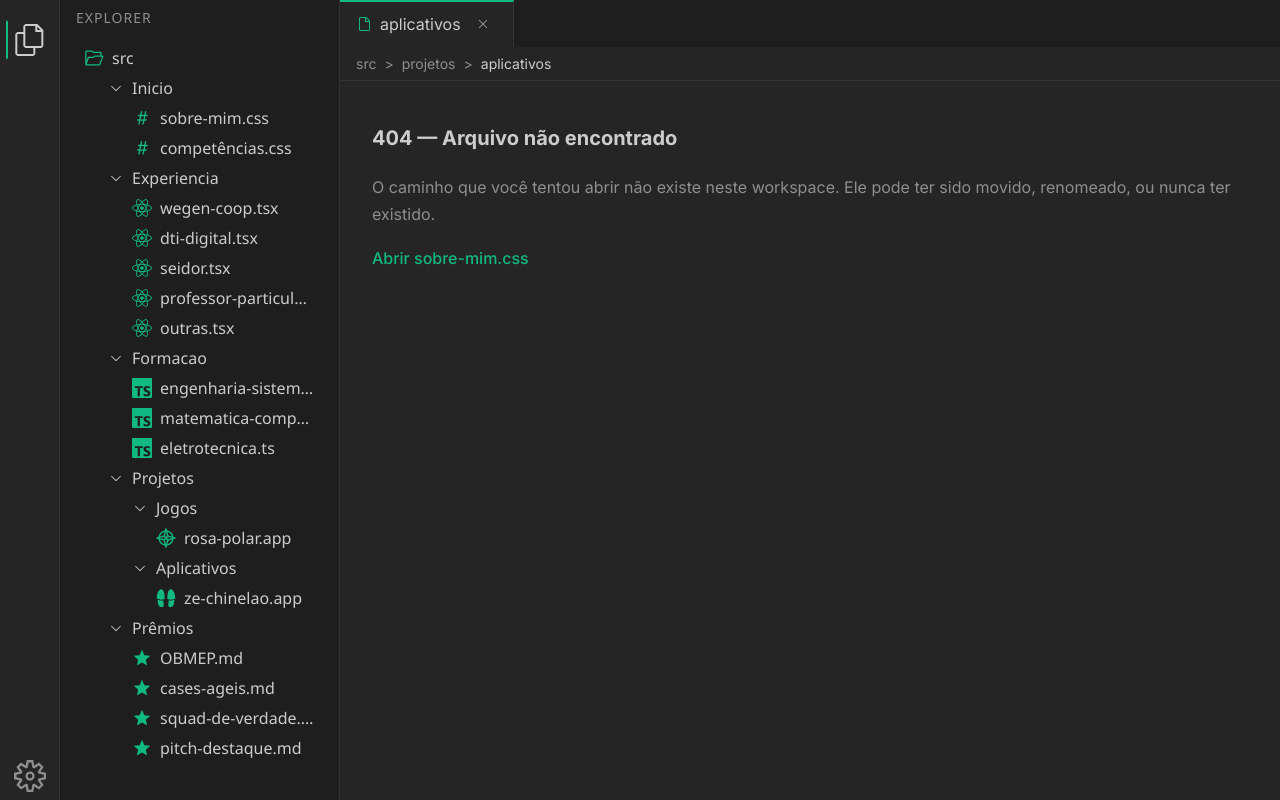
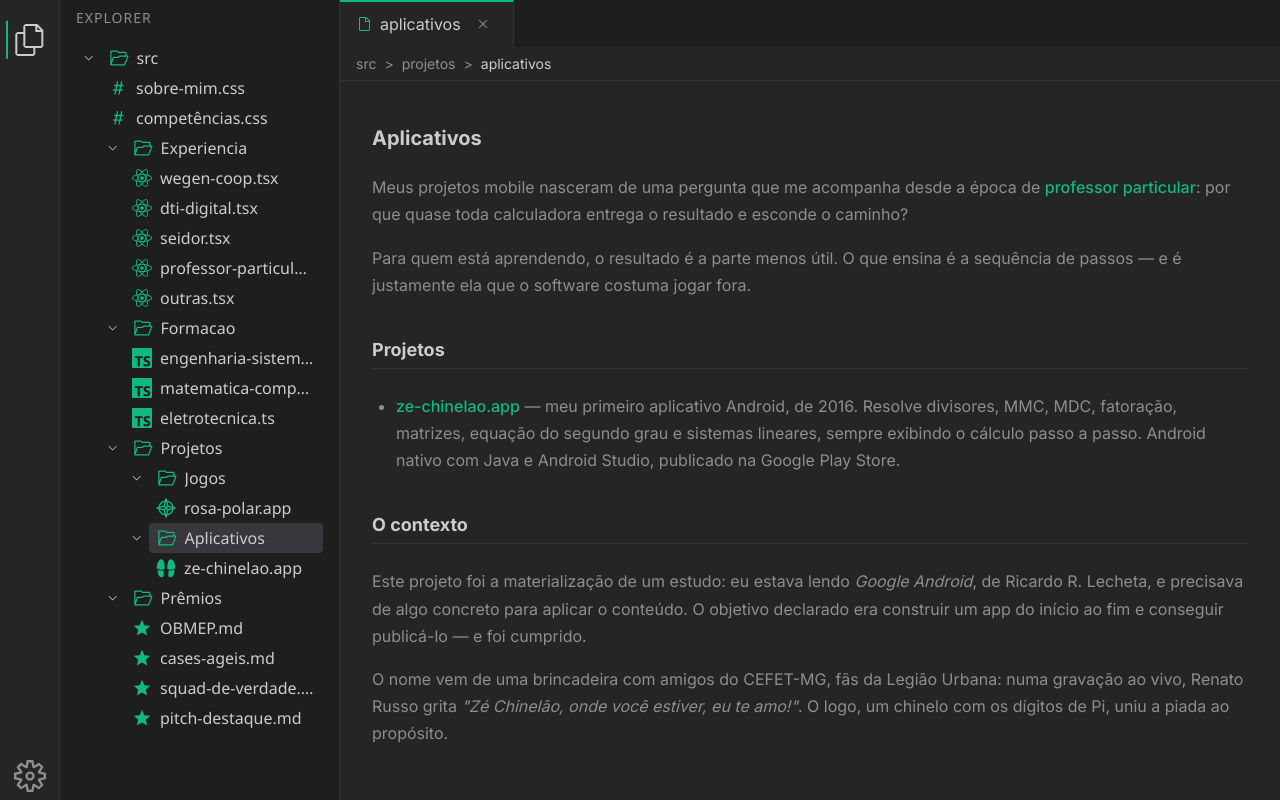
Before and after one commit to pmatos2000/portfolio-paulo-matos, a Next.js app: page /projetos/aplicativos in a window 1280 px wide. Before the commit this address had no page. Built offline with nearby package versions, Linux system fonts and the light colour scheme.

Commit message:
feat(nav): adiciona paginas de pasta e move arquivos soltos para a raiz

```diff
--- /dev/null
+++ b/src/app/projetos/aplicativos/page.tsx
@@ -0,0 +1,58 @@
+import Link from "next/link";
+import { pageMetadata } from "@/data/site";
+
+export const metadata = pageMetadata({
+  title: "Aplicativos",
+  description:
+    "Software mobile com propósito educacional: aplicativos Android que exibem o cálculo passo a passo em vez de apenas entregar o resultado.",
+  path: "/projetos/aplicativos",
+});
+
+const AplicativosPage = () => {
+  return (
+    <div className="contentPage">
+      <h1>Aplicativos</h1>
+      <p>
+        Meus projetos mobile nasceram de uma pergunta que me acompanha desde a
+        época de{" "}
+        <Link href="/experiencias#professor-particular">
+          professor particular
+        </Link>
+        : por que quase toda calculadora entrega o resultado e esconde o
+        caminho?
+      </p>
+      <p>
+        Para quem está aprendendo, o resultado é a parte menos útil. O que
+        ensina é a sequência de passos — e é justamente ela que o software
+        costuma jogar fora.
+      </p>
+
+      <h2>Projetos</h2>
+      <ul>
+        <li>
+          <Link href="/projetos/aplicativos/ze-chinelao">ze-chinelao.app</Link>{" "}
+          — meu primeiro aplicativo Android, de 2016. Resolve divisores, MMC,
+          MDC, fatoração, matrizes, equação do segundo grau e sistemas lineares,
+          sempre exibindo o cálculo passo a passo. Android nativo com Java e
+          Android Studio, publicado na Google Play Store.
+        </li>
+      </ul>
+
+      <h2>O contexto</h2>
+      <p>
+        Este projeto foi a materialização de um estudo: eu estava lendo{" "}
+        <em>Google Android</em>, de Ricardo R. Lecheta, e precisava de algo
+        concreto para aplicar o conteúdo. O objetivo declarado era construir um
+        app do início ao fim e conseguir publicá-lo — e foi cumprido.
+      </p>
+      <p>
+        O nome vem de uma brincadeira com amigos do CEFET-MG, fãs da Legião
+        Urbana: numa gravação ao vivo, Renato Russo grita{" "}
+        <em>"Zé Chinelão, onde você estiver, eu te amo!"</em>. O logo, um
+        chinelo com os dígitos de Pi, uniu a piada ao propósito.
+      </p>
+    </div>
+  );
+};
+
+export default AplicativosPage;
--- a/src/components/Sidebar/Sidebar.tsx
+++ b/src/components/Sidebar/Sidebar.tsx
@@ -43,7 +43,6 @@ const Sidebar = ({ onCloseMenu }: SidebarProps) => {
     };
   }, [pathname]);
 
-
   const handleNavigate = (url: string) => {
     const fragment = url.split("#")[1];
     setHash(fragment ? `#${fragment}` : "");
--- a/src/components/TreeNodeComponent/TreeNodeComponent.module.css
+++ b/src/components/TreeNodeComponent/TreeNodeComponent.module.css
@@ -14,6 +14,57 @@
 
 .nodeTitle:hover {
   background-color: var(--background-hover);
+}
+
+.nodeRow {
+  display: flex;
+  align-items: center;
+}
+
+.chevronButton {
+  display: flex;
+  align-items: center;
+  flex-shrink: 0;
+  padding: 0.25rem;
+  border: none;
+  border-radius: 4px;
+  background: none;
+  color: inherit;
+  cursor: pointer;
+}
+
+.chevronButton:hover {
+  background-color: var(--background-hover);
+}
+
+.nodeLink {
+  display: flex;
+  align-items: center;
+  gap: 0.5rem;
+  flex: 1;
+  min-width: 0;
+  padding: 0.25rem 0.5rem;
+  border-radius: 4px;
+  text-decoration: none;
+  color: var(--text-color);
+}
+
+.nodeLink:hover,
+.nodeLink.active {
+  background-color: var(--background-hover);
+}
+
+.nodeLink span:last-child {
+  min-width: 0;
+  overflow: hidden;
+  text-overflow: ellipsis;
+  white-space: nowrap;
+}
+
+@media (hover: none) {
+  .chevronButton {
+    padding: 0.5rem 0.35rem;
+  }
 }
 
 .nestedList {
--- a/src/components/TreeNodeComponent/TreeNodeComponent.tsx
+++ b/src/components/TreeNodeComponent/TreeNodeComponent.tsx
@@ -38,20 +38,41 @@ const TreeNodeComponent = ({ node }: TreeNodeProps) => {
       </ul>
     ) : null;
 
-    if (node.url) {
+    const chevron = isExpanded ? (
+      <VscChevronDown aria-hidden="true" />
+    ) : (
+      <VscChevronRight aria-hidden="true" />
+    );
+
+    // Pasta com página própria: o chevron alterna, o nome navega.
+    const nodeUrl = node.url;
+    if (nodeUrl) {
       return (
         <li>
+          <div className={styles.nodeRow}>
+            <button
+              type="button"
+              className={styles.chevronButton}
+              aria-expanded={isExpanded}
+              aria-label={
+                isExpanded ? `Recolher ${node.title}` : `Expandir ${node.title}`
+              }
+              onClick={() => setIsExpanded(!isExpanded)}
+            >
+              {chevron}
+            </button>
             <Link
-            href={node.url}
+              href={nodeUrl}
               title={node.title}
-            className={`${styles.leaf} ${activeUrl === node.url ? styles.active : ""}`}
-            onClick={() => handleClick(node.url)}
+              className={`${styles.nodeLink} ${activeUrl === nodeUrl ? styles.active : ""}`}
+              onClick={() => handleClick(nodeUrl)}
             >
               <span className={styles.icon}>
                 <VscFolderOpened size={20} aria-hidden="true" />
               </span>
               <span>{node.title}</span>
             </Link>
+          </div>
           {children}
         </li>
       );
@@ -65,11 +86,7 @@ const TreeNodeComponent = ({ node }: TreeNodeProps) => {
           aria-expanded={isExpanded}
           onClick={() => setIsExpanded(!isExpanded)}
         >
-          {isExpanded ? (
-            <VscChevronDown aria-hidden="true" />
-          ) : (
-            <VscChevronRight aria-hidden="true" />
-          )}
+          {chevron}
           <span>{node.title}</span>
         </button>
         {children}
--- a/src/data/sidebarTree.ts
+++ b/src/data/sidebarTree.ts
@@ -36,11 +36,6 @@ export const sidebarTree: TreeItem[] = [
     defaultExpanded: true,
     children: [
       {
-        id: "4608d69b-95fe-4e41-a78f-481dbbc29035",
-        type: "node",
-        title: "Inicio",
-        children: [
-          {
         id: "3e24ab59-1bff-479e-bce2-e3ebc2e83974",
         type: "leaf",
         title: "sobre-mim.css",
@@ -54,12 +49,11 @@ export const sidebarTree: TreeItem[] = [
         icon: BsHash,
         url: "/competencias",
       },
-        ],
-      },
       {
         id: "5a276ab2-df22-492c-b83c-51db33c77649",
         type: "node",
         title: "Experiencia",
+        url: "/experiencias",
         children: [
           {
             id: "a42a61c0-56c5-4729-8f5e-7a4ecf929e7b",
@@ -102,6 +96,7 @@ export const sidebarTree: TreeItem[] = [
         id: "6a77236f-bf97-4fb9-b9e6-c0c1eb96db86",
         type: "node",
         title: "Formacao",
+        url: "/formacao",
         children: [
           {
             id: "acc80ca0-4c11-4f02-bfb4-e518dc6dc3da",
@@ -130,11 +125,13 @@ export const sidebarTree: TreeItem[] = [
         id: "362f04e5-325c-42ac-adb7-21b98afa0ff8",
         type: "node",
         title: "Projetos",
+        url: "/projetos",
         children: [
           {
             id: "1e47d46b-1501-4fa5-8448-a6ae26a19ca2",
             type: "node",
             title: "Jogos",
+            url: "/projetos/jogos",
             children: [
               {
                 id: "4a18e88c-1030-4144-8573-aebe63051f2c",
@@ -149,6 +146,7 @@ export const sidebarTree: TreeItem[] = [
             id: "533d77a9-6582-46e5-b82a-465736bb637e",
             type: "node",
             title: "Aplicativos",
+            url: "/projetos/aplicativos",
             children: [
               {
                 id: "9d9380f7-6fe2-410d-8b01-adcbf362c73f",
@@ -165,6 +163,7 @@ export const sidebarTree: TreeItem[] = [
         id: "1a2ff0bd-f99d-4d5a-8854-6adc118c2e52",
         type: "node",
         title: "Prêmios",
+        url: "/premios",
         children: [
           {
             id: "311401dd-838e-4176-871e-e8a79ce61073",
```
Also changed, not shown: src/app/projetos/jogos/page.tsx (added, +56 -0 lines), src/app/projetos/page.tsx (added, +57 -0 lines). Lines whose indentation alone changed are shown as unchanged.
